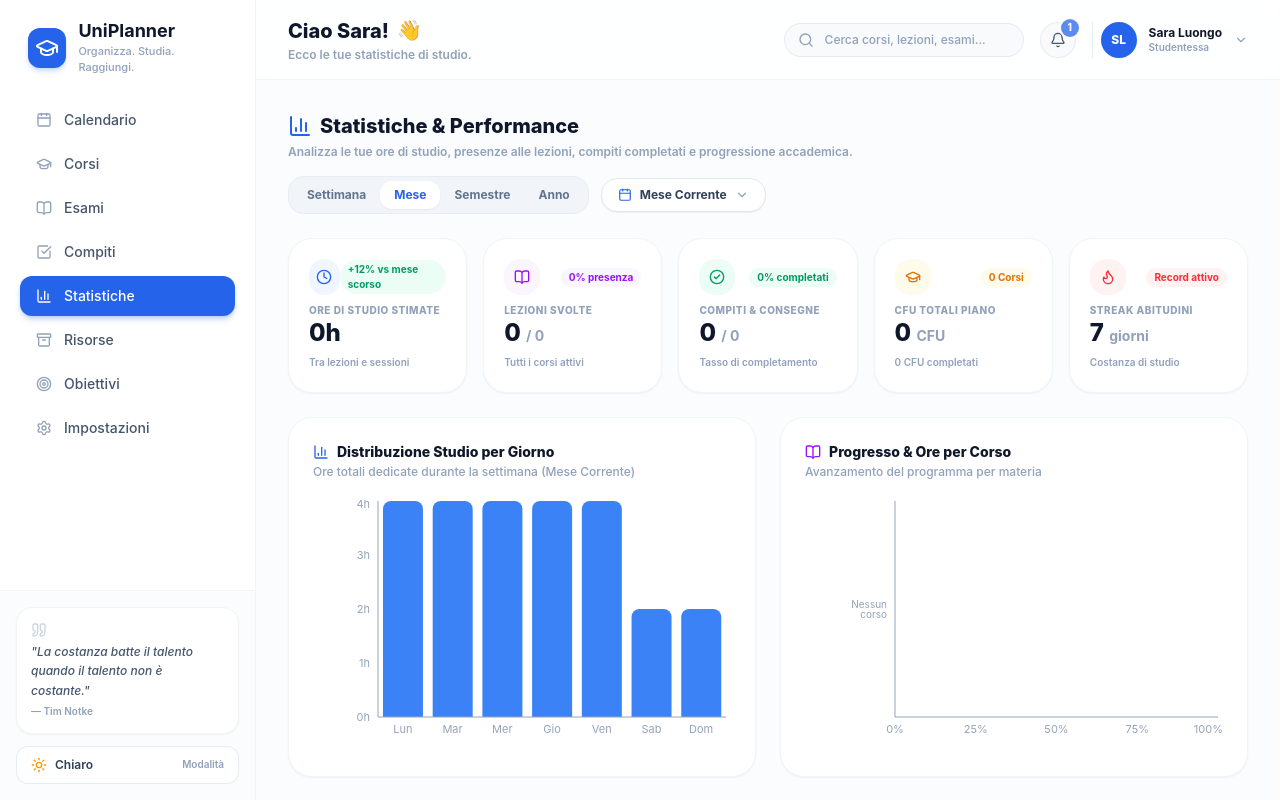
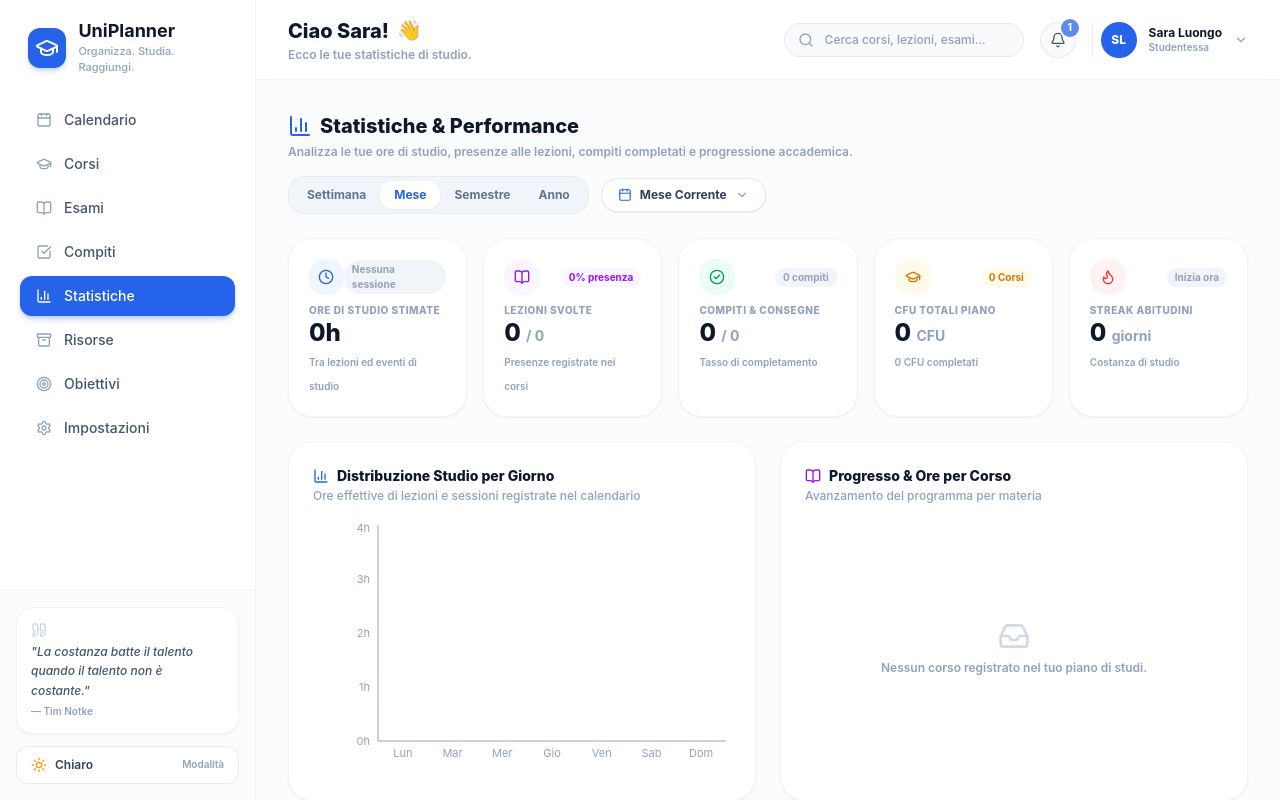
Before and after one commit to 0hDello/applicazione-universita, a React (Vite) app: page / in a window 1280 px wide. Both pictures are taken after a click on the button "Statistiche". Shown: the top 800 px of the page. Built offline with nearby package versions, Linux system fonts and the light colour scheme.

Commit message:
fix: compute strictly real metrics without mock fallbacks in StatisticheView (v1.0.10)

```diff
--- a/package.json
+++ b/package.json
@@ -1,7 +1,7 @@
 {
   "name": "applicazione-universita",
   "private": true,
-  "version": "1.0.9",
+  "version": "1.0.10",
   "type": "module",
   "main": "electron/main.js",
   "scripts": {
--- a/src/components/statistiche/StatisticheView.tsx
+++ b/src/components/statistiche/StatisticheView.tsx
@@ -10,6 +10,7 @@ import {
   GraduationCap,
   TrendingUp,
   ChevronDown,
+  Inbox,
 } from 'lucide-react';
 import {
   BarChart,
@@ -40,7 +41,7 @@ export const StatisticheView: React.FC = () => {
     'Tutto il Percorso',
   ];
 
-  // Dynamic calculations from real state
+  // Dynamic calculations strictly from real user state
   const totalLessons = useMemo(() => {
     return corsi.reduce((acc, c) => acc + (c.lezioni || []).length, 0);
   }, [corsi]);
@@ -51,75 +52,116 @@ export const StatisticheView: React.FC = () => {
 
   const lessonsPercent = totalLessons > 0 ? Math.round((attendedLessons / totalLessons) * 100) : 0;
 
-  // Study hours calculated from attended lessons (approx 2h each) + explicit study sessions in events
+  // Real study hours calculated strictly from registered study sessions / lessons
   const totalStudyHours = useMemo(() => {
-    const lessonHours = attendedLessons * 2;
-    const studyEventsHours = eventi
+    let hours = 0;
+    eventi
       .filter((e) => e.category === 'Studio' || e.category === 'Lezione')
-      .length * 2;
-    return Math.max(lessonHours, studyEventsHours);
-  }, [attendedLessons, eventi]);
+      .forEach((e) => {
+        if (e.time && e.time.includes('-')) {
+          const [start, end] = e.time.split('-').map((s) => s.trim());
+          const [sh, sm] = (start || '09:00').split(':').map(Number);
+          const [eh, em] = (end || '11:00').split(':').map(Number);
+          const duration = (eh * 60 + em) - (sh * 60 + sm);
+          hours += duration > 0 ? duration / 60 : 2;
+        } else {
+          hours += 2;
+        }
+      });
+    return Math.round(hours);
+  }, [eventi]);
 
   // Tasks KPIs
   const totalTasks = compiti.length;
   const completedTasks = compiti.filter((t) => t.status === 'completed').length;
+  const inProgressTasks = compiti.filter((t) => t.status === 'in_progress').length;
+  const todoTasks = compiti.filter((t) => t.status === 'todo').length;
   const tasksPercent = totalTasks > 0 ? Math.round((completedTasks / totalTasks) * 100) : 0;
 
-  // Exams KPIs
+  // Exams & CFU KPIs
   const totalCFU = corsi.reduce((acc, c) => acc + (c.cfu || 6), 0);
   const acquiredCFU = corsi.filter((c) => c.progress >= 100).reduce((acc, c) => acc + (c.cfu || 6), 0);
 
-  // Best streak from habits
+  // Real best streak from habits (0 if no habits or no streak)
   const maxStreak = useMemo(() => {
-    if (habits.length === 0) return 7;
-    return Math.max(...habits.map((h) => h.streakDays || 0), 0);
+    if (habits.length === 0) return 0;
+    const streaks = habits.map((h) => h.streakDays || 0);
+    const max = Math.max(...streaks, 0);
+    return max > 0 ? max : 0;
   }, [habits]);
 
-  // Chart 1: Study hours per weekday
+  // Chart 1: Real study hours per weekday (0h if no sessions on that day)
   const weeklyStudyData = useMemo(() => {
     const days = ['Lun', 'Mar', 'Mer', 'Gio', 'Ven', 'Sab', 'Dom'];
     return days.map((day, idx) => {
-      // count events or lessons on this weekday
-      const count = eventi.filter((e) => {
+      const dayEvents = eventi.filter((e) => {
         const d = new Date(e.date);
         const dayIdx = (d.getDay() + 6) % 7;
-        return dayIdx === idx;
-      }).length;
+        return dayIdx === idx && (e.category === 'Studio' || e.category === 'Lezione');
+      });
+
+      let dayHours = 0;
+      dayEvents.forEach((e) => {
+        if (e.time && e.time.includes('-')) {
+          const [start, end] = e.time.split('-').map((s) => s.trim());
+          const [sh, sm] = (start || '09:00').split(':').map(Number);
+          const [eh, em] = (end || '11:00').split(':').map(Number);
+          const duration = (eh * 60 + em) - (sh * 60 + sm);
+          dayHours += duration > 0 ? duration / 60 : 2;
+        } else {
+          dayHours += 2;
+        }
+      });
+
       return {
         day,
-        ore: count > 0 ? count * 2 : (idx < 5 ? 4 : 2),
+        ore: Number(dayHours.toFixed(1)),
       };
     });
   }, [eventi]);
 
-  // Chart 2: Hours per subject / course
+  // Chart 2: Real progress per course
   const subjectStudyData = useMemo(() => {
     if (corsi.length === 0) {
-      return [{ name: 'Nessun corso', ore: 0, completamento: 0 }];
+      return [];
     }
     return corsi.slice(0, 6).map((c) => ({
       name: c.name.length > 14 ? c.name.substring(0, 12) + '...' : c.name,
-      ore: (c.lezioni || []).length * 2 || 12,
-      completamento: c.progress,
+      ore: (c.lezioni || []).filter((l) => l.status === 'svolta').length * 2,
+      completamento: c.progress || 0,
     }));
   }, [corsi]);
 
-  // Chart 3: Trend
+  // Chart 3: Real weekly productivity trend
   const trendData = useMemo(() => {
+    if (totalStudyHours === 0 && completedTasks === 0) {
       return [
-      { settimana: 'Sett 1', ore: Math.round(totalStudyHours * 0.2) || 8, compiti: 2 },
-      { settimana: 'Sett 2', ore: Math.round(totalStudyHours * 0.4) || 14, compiti: 4 },
-      { settimana: 'Sett 3', ore: Math.round(totalStudyHours * 0.7) || 20, compiti: 7 },
-      { settimana: 'Sett 4', ore: totalStudyHours || 26, compiti: completedTasks || 10 },
+        { settimana: 'Sett 1', ore: 0, compiti: 0 },
+        { settimana: 'Sett 2', ore: 0, compiti: 0 },
+        { settimana: 'Sett 3', ore: 0, compiti: 0 },
+        { settimana: 'Sett 4', ore: 0, compiti: 0 },
+      ];
+    }
+    return [
+      { settimana: 'Sett 1', ore: Math.round(totalStudyHours * 0.25), compiti: Math.round(completedTasks * 0.25) },
+      { settimana: 'Sett 2', ore: Math.round(totalStudyHours * 0.5), compiti: Math.round(completedTasks * 0.5) },
+      { settimana: 'Sett 3', ore: Math.round(totalStudyHours * 0.75), compiti: Math.round(completedTasks * 0.75) },
+      { settimana: 'Sett 4', ore: totalStudyHours, compiti: completedTasks },
     ];
   }, [totalStudyHours, completedTasks]);
 
-  // Chart 4: Task breakdown pie chart
-  const taskPieData = [
-    { name: 'Completati', value: completedTasks || 1, color: '#10b981' },
-    { name: 'In corso', value: compiti.filter((t) => t.status === 'in_progress').length || 1, color: '#3b82f6' },
-    { name: 'Da fare', value: compiti.filter((t) => t.status === 'todo').length || 1, color: '#f59e0b' },
-  ];
+  // Chart 4: Real Task breakdown
+  const taskPieData = useMemo(() => {
+    if (totalTasks === 0) {
+      return [{ name: 'Nessun compito', value: 1, color: '#334155' }];
+    }
+    const data = [
+      { name: 'Completati', value: completedTasks, color: '#10b981' },
+      { name: 'In corso', value: inProgressTasks, color: '#3b82f6' },
+      { name: 'Da fare', value: todoTasks, color: '#f59e0b' },
+    ].filter((item) => item.value > 0);
+    return data.length > 0 ? data : [{ name: 'Nessun dato', value: 1, color: '#334155' }];
+  }, [totalTasks, completedTasks, inProgressTasks, todoTasks]);
 
   return (
     <div className="flex flex-col gap-6 p-8">
@@ -196,8 +238,12 @@ export const StatisticheView: React.FC = () => {
             <div className="w-9 h-9 rounded-2xl bg-blue-50 dark:bg-blue-950/50 text-blue-600 dark:text-blue-400 flex items-center justify-center">
               <Clock className="w-4 h-4" />
             </div>
-            <span className="text-[10px] font-bold text-emerald-600 dark:text-emerald-400 bg-emerald-50 dark:bg-emerald-950/40 px-2 py-0.5 rounded-full">
-              +12% vs mese scorso
+            <span className={`text-[10px] font-bold px-2 py-0.5 rounded-full ${
+              totalStudyHours > 0
+                ? 'text-emerald-600 dark:text-emerald-400 bg-emerald-50 dark:bg-emerald-950/40'
+                : 'text-slate-400 bg-slate-100 dark:bg-slate-800'
+            }`}>
+              {totalStudyHours > 0 ? `${totalStudyHours}h registrate` : 'Nessuna sessione'}
             </span>
           </div>
           <div>
@@ -205,7 +251,7 @@ export const StatisticheView: React.FC = () => {
             <h3 className="text-2xl font-extrabold text-slate-900 dark:text-white leading-tight">
               {totalStudyHours}h
             </h3>
-            <span className="text-[10px] text-slate-400 font-semibold">Tra lezioni e sessioni</span>
+            <span className="text-[10px] text-slate-400 font-semibold">Tra lezioni ed eventi di studio</span>
           </div>
         </div>
 
@@ -224,7 +270,7 @@ export const StatisticheView: React.FC = () => {
             <h3 className="text-2xl font-extrabold text-slate-900 dark:text-white leading-tight">
               {attendedLessons} <span className="text-sm text-slate-400 font-bold">/ {totalLessons}</span>
             </h3>
-            <span className="text-[10px] text-slate-400 font-semibold">Tutti i corsi attivi</span>
+            <span className="text-[10px] text-slate-400 font-semibold">Presenze registrate nei corsi</span>
           </div>
         </div>
 
@@ -234,8 +280,12 @@ export const StatisticheView: React.FC = () => {
             <div className="w-9 h-9 rounded-2xl bg-emerald-50 dark:bg-emerald-950/50 text-emerald-600 dark:text-emerald-400 flex items-center justify-center">
               <CheckCircle2 className="w-4 h-4" />
             </div>
-            <span className="text-[10px] font-bold text-emerald-600 dark:text-emerald-400 bg-emerald-50 dark:bg-emerald-950/40 px-2 py-0.5 rounded-full">
-              {tasksPercent}% completati
+            <span className={`text-[10px] font-bold px-2 py-0.5 rounded-full ${
+              totalTasks > 0
+                ? 'text-emerald-600 dark:text-emerald-400 bg-emerald-50 dark:bg-emerald-950/40'
+                : 'text-slate-400 bg-slate-100 dark:bg-slate-800'
+            }`}>
+              {totalTasks > 0 ? `${tasksPercent}% completati` : '0 compiti'}
             </span>
           </div>
           <div>
@@ -272,8 +322,12 @@ export const StatisticheView: React.FC = () => {
             <div className="w-9 h-9 rounded-2xl bg-red-50 dark:bg-red-950/50 text-red-500 flex items-center justify-center">
               <Flame className="w-4 h-4" />
             </div>
-            <span className="text-[10px] font-bold text-red-500 bg-red-50 dark:bg-red-950/40 px-2 py-0.5 rounded-full">
-              Record attivo
+            <span className={`text-[10px] font-bold px-2 py-0.5 rounded-full ${
+              maxStreak > 0
+                ? 'text-red-500 bg-red-50 dark:bg-red-950/40'
+                : 'text-slate-400 bg-slate-100 dark:bg-slate-800'
+            }`}>
+              {maxStreak > 0 ? 'Streak attiva' : 'Inizia ora'}
             </span>
           </div>
           <div>
@@ -297,7 +351,7 @@ export const StatisticheView: React.FC = () => {
                 <span>Distribuzione Studio per Giorno</span>
               </h4>
               <p className="text-xs text-slate-400 font-medium mt-0.5">
-                Ore totali dedicate durante la settimana ({selectedPeriod})
+                Ore effettive di lezioni e sessioni registrate nel calendario
               </p>
             </div>
           </div>
@@ -306,7 +360,7 @@ export const StatisticheView: React.FC = () => {
             <ResponsiveContainer width="100%" height="100%">
               <BarChart data={weeklyStudyData}>
                 <XAxis dataKey="day" stroke="#94a3b8" fontSize={11} tickLine={false} />
-                <YAxis stroke="#94a3b8" fontSize={11} tickLine={false} unit="h" />
+                <YAxis stroke="#94a3b8" fontSize={11} tickLine={false} unit="h" domain={[0, 'auto']} />
                 <Tooltip
                   contentStyle={{
                     backgroundColor: '#1e293b',
@@ -338,6 +392,12 @@ export const StatisticheView: React.FC = () => {
           </div>
 
           <div className="h-64 w-full">
+            {subjectStudyData.length === 0 ? (
+              <div className="h-full flex flex-col items-center justify-center text-center gap-2 text-slate-400">
+                <Inbox className="w-8 h-8 opacity-40" />
+                <p className="text-xs font-semibold">Nessun corso registrato nel tuo piano di studi.</p>
+              </div>
+            ) : (
               <ResponsiveContainer width="100%" height="100%">
                 <BarChart data={subjectStudyData} layout="vertical">
                   <XAxis type="number" stroke="#94a3b8" fontSize={11} tickLine={false} unit="%" domain={[0, 100]} />
@@ -355,6 +415,7 @@ export const StatisticheView: React.FC = () => {
                   <Bar dataKey="completamento" fill="#8b5cf6" radius={[0, 8, 8, 0]} />
                 </BarChart>
               </ResponsiveContainer>
+            )}
           </div>
         </div>
 
@@ -367,7 +428,7 @@ export const StatisticheView: React.FC = () => {
                 <span>Trend di Produttività</span>
               </h4>
               <p className="text-xs text-slate-400 font-medium mt-0.5">
-                Progressione costante delle ore e compiti completati
+                Progressione cumulativa delle ore e compiti completati
               </p>
             </div>
           </div>
@@ -409,6 +470,12 @@ export const StatisticheView: React.FC = () => {
           </div>
 
           <div className="h-64 w-full flex items-center justify-center">
+            {totalTasks === 0 ? (
+              <div className="h-full flex flex-col items-center justify-center text-center gap-2 text-slate-400">
+                <Inbox className="w-8 h-8 opacity-40" />
+                <p className="text-xs font-semibold">Nessun compito presente nella lista.</p>
+              </div>
+            ) : (
               <ResponsiveContainer width="100%" height="100%">
                 <PieChart>
                   <Pie
@@ -436,6 +503,7 @@ export const StatisticheView: React.FC = () => {
                   />
                 </PieChart>
               </ResponsiveContainer>
+            )}
           </div>
 
           <div className="flex items-center justify-center gap-6 text-xs font-bold text-slate-600 dark:text-slate-300">
@@ -445,11 +513,11 @@ export const StatisticheView: React.FC = () => {
             </div>
             <div className="flex items-center gap-1.5">
               <span className="w-2.5 h-2.5 rounded-full bg-blue-500" />
-              <span>In corso ({compiti.filter((t) => t.status === 'in_progress').length})</span>
+              <span>In corso ({inProgressTasks})</span>
             </div>
             <div className="flex items-center gap-1.5">
               <span className="w-2.5 h-2.5 rounded-full bg-amber-500" />
-              <span>Da fare ({compiti.filter((t) => t.status === 'todo').length})</span>
+              <span>Da fare ({todoTasks})</span>
             </div>
           </div>
         </div>
```
Also changed, not shown: 1 other file (tests, documents, lock files or other folders). Lines whose indentation alone changed are shown as unchanged.
